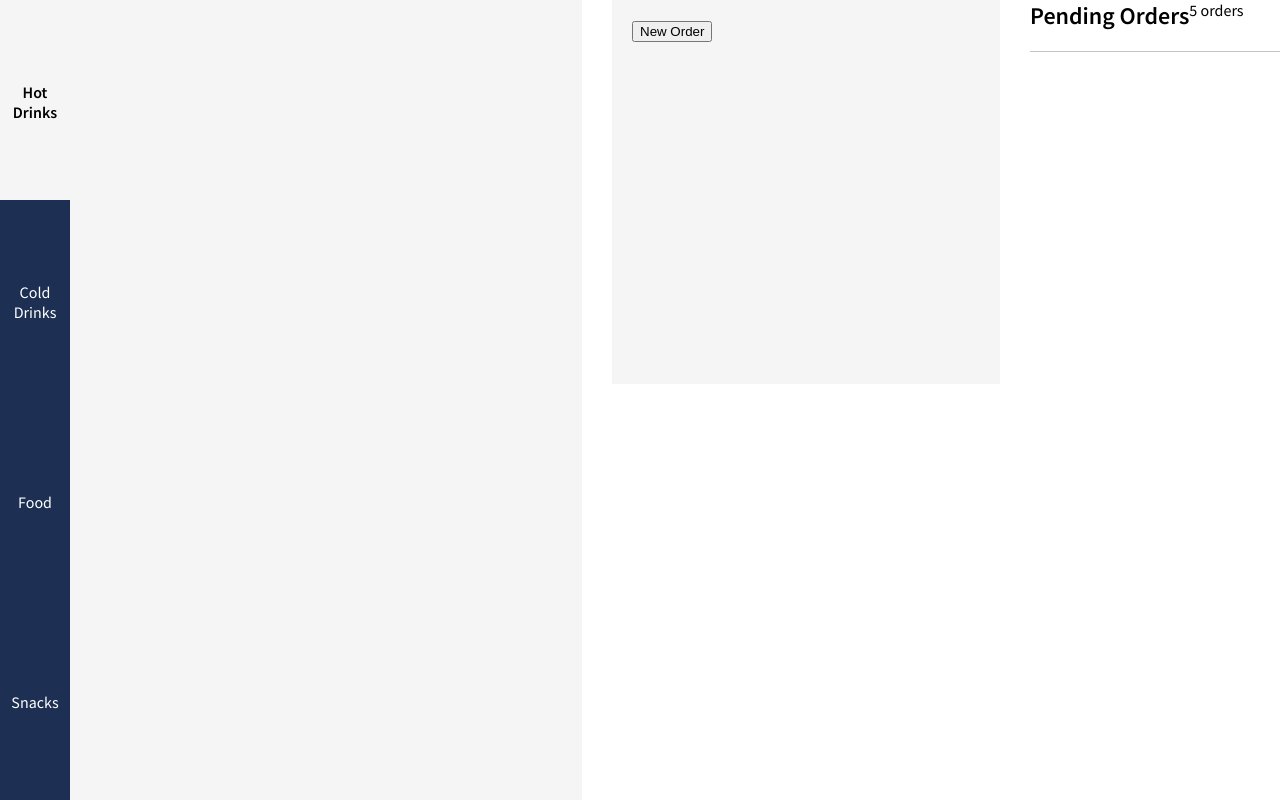
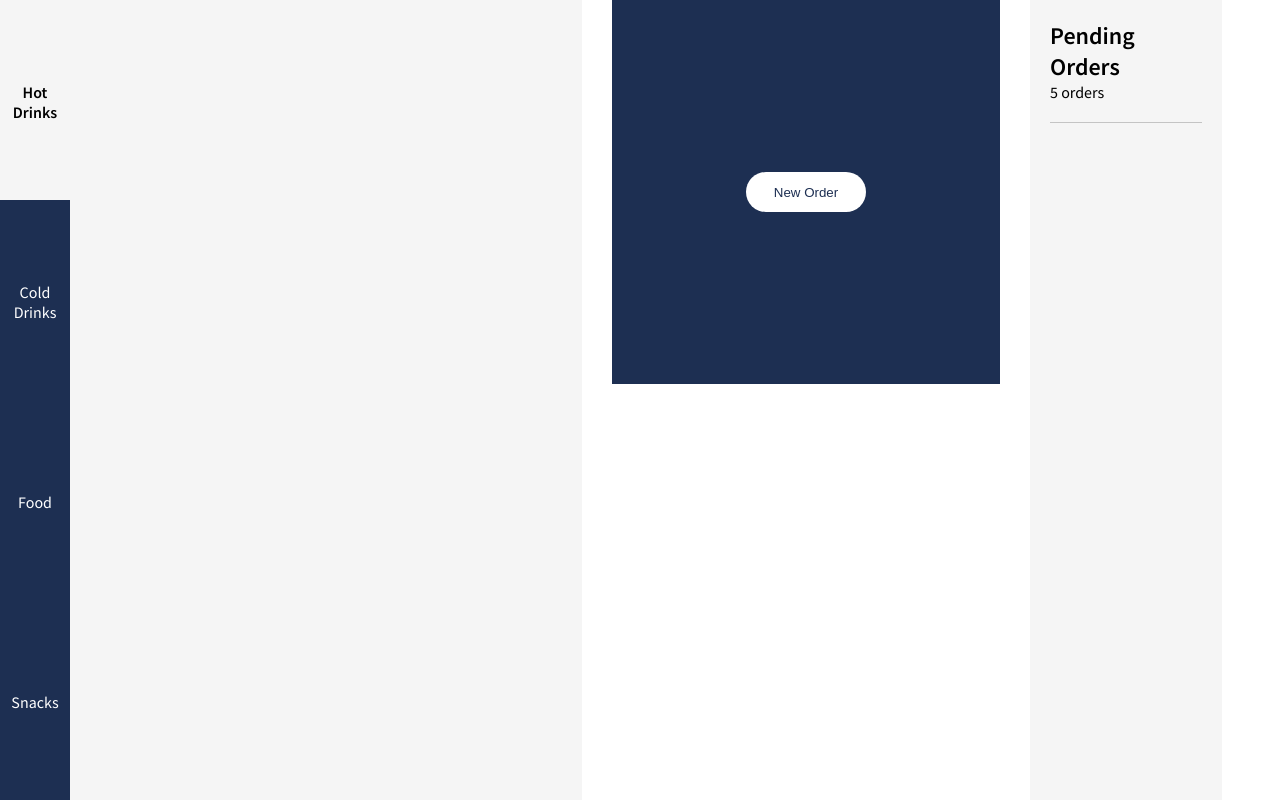
Before and after one commit to sambrock/CoffeePal, a PHP site: page /order.php in a window 1280 px wide. Shown: the part 74-874 px from the top of the page. Run offline with PHP 8.4, Linux system fonts and the light colour scheme; data that the repository does not hold is empty; some libraries are stand-ins or nearby versions.

Commit message:
Added pending order styles.

```diff
--- a/style/style.css
+++ b/style/style.css
@@ -14,7 +14,7 @@ h1,h2,h3{
 /* order */
 .container{
     display: grid;
-    grid-template-columns: 70px 40% 35% 20% 200px;
+    grid-template-columns: 70px 40% 35% 15% 200px;
     height: 92.4vh;
 }
 .sort-btn-container{
@@ -89,12 +89,36 @@ h1,h2,h3{
     grid-column: 3;
     position: relative;
 }
+#new-order{
+    position: absolute;
+    height: 100%;
+    width: 100%;
+    background: #1D2F52;
+    z-index: 1;
+    left: 0;
+    bottom: 0;
+    display: flex;
+    align-items: center;
+    justify-content: center;
+}
+#add-new-order{
+    border: none;
+    outline: none;
+    background: #fff;
+    color: #1D2F52;
+    border-radius: 20px;
+    cursor: pointer;
+    color: #1D2F52;
+    height: 40px;
+    width: 120px;
+}
 .current-order{
     background: #f5f5f5;
     margin: 0 30px 0;
     padding: 20px;
     height: 48%;
     box-sizing: border-box;
+    position: relative;
 }
 .current-order-header{
     display: flex;
@@ -244,3 +323,35 @@ h1,h2,h3{
 #large-size{
     font-size: 40px;
 }
+#pending-orders{
+    background: #f5f5f5;
+    padding: 20px;
+}
+#pending-orders-count{
+    flex: 0 1 100%;
+}
+.pending-order{
+    width; 100%;
+    background: #e5e5e5;
+    margin: 20px 0;
+    padding: 10px;
+    box-sizing: border-box;
+    position: relative;
+}
+.pending-order-id{
+    display: inline-block;
+    font-weight: 600;
+    font-size: 20px;
+    margin: 0 0 10px 0;
+}
+.pending-order-item-name{
+    display: block;
+    font-weight: 600;
+}
+.pending-order-item-option{
+    display: block;
+}
+.done-btn-div{
+    display: flex;
+    justify-content: flex-end;
+}
```
Also changed, not shown: other parts of style/style.css (+64 -9 lines).
